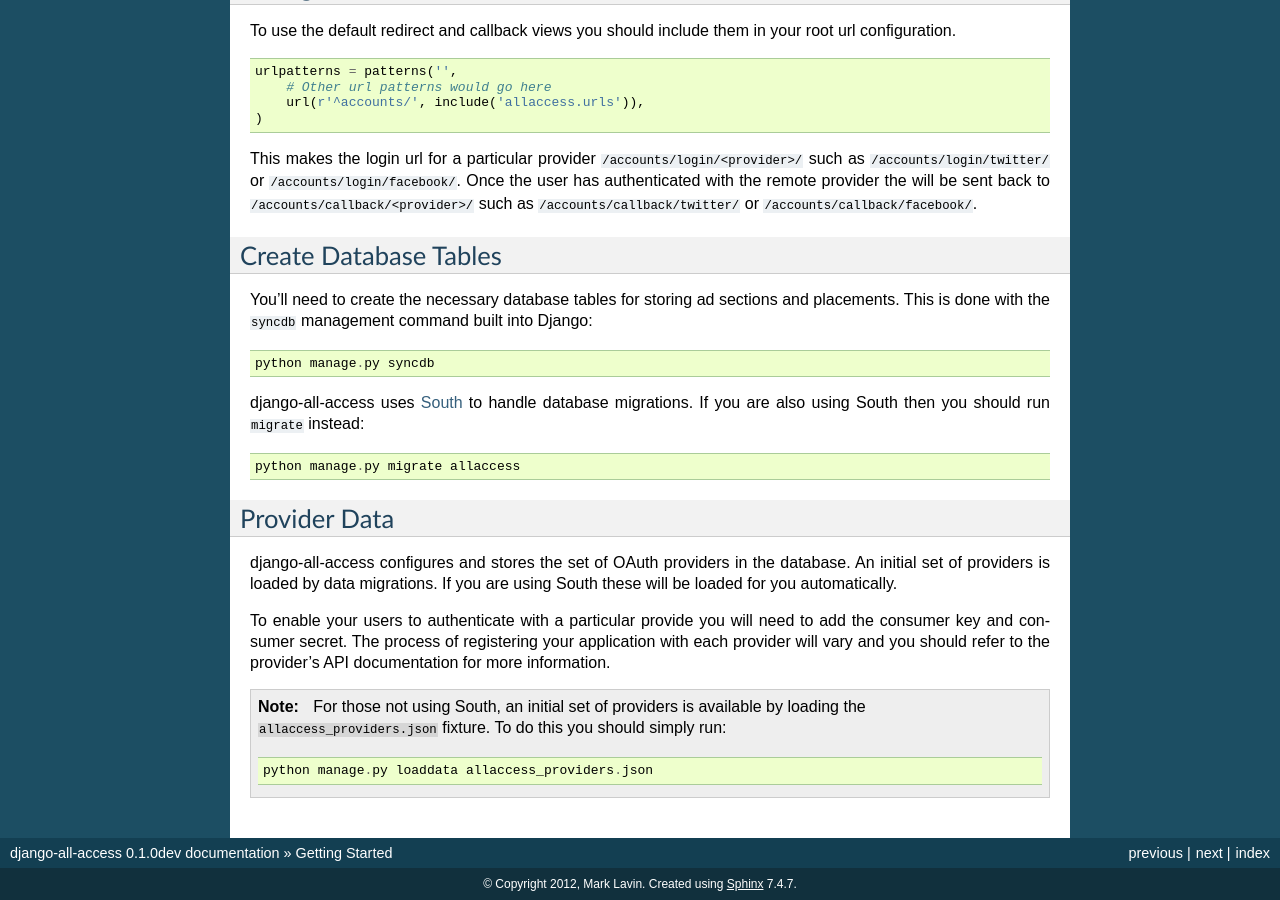
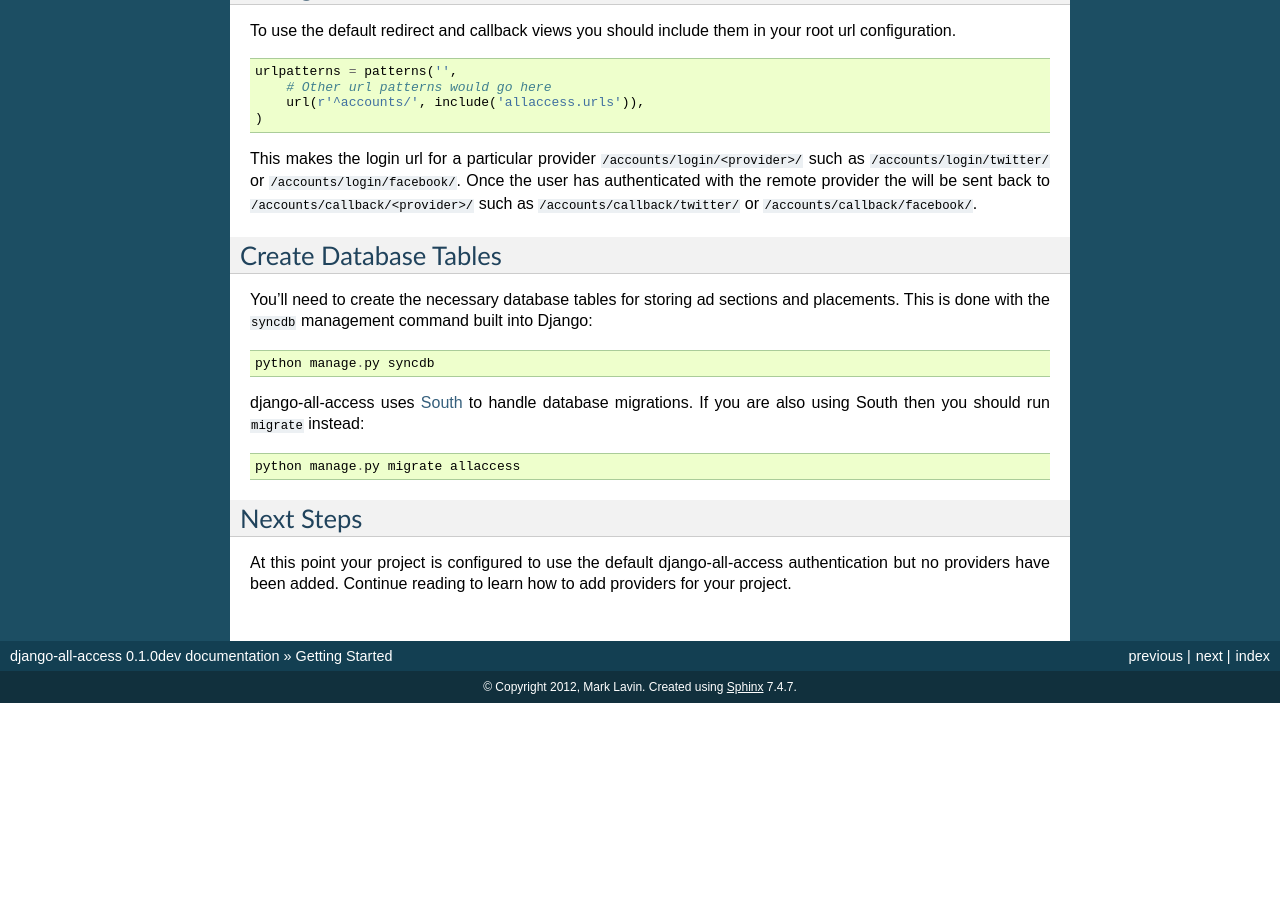
Before and after one commit to mlavin/django-all-access, a Sphinx documentation site: the page built from docs/quick-start.rst, in a window 1280 px wide and 900 px high, scrolled down 702 px. Built offline with Sphinx 7.4.7, drawn with Linux system fonts in a browser that asks for light colours; after the commit the page ends 1405 px from its top, so only the background shows below that; some of the changed text lies outside the part shown.

Commit message:
Include documentation on adding providers.

```diff
--- a/docs/index.rst
+++ b/docs/index.rst
@@ -12,6 +12,7 @@
     :maxdepth: 2
 
     quick-start
+    providers
     releases
 
 
--- a/docs/quick-start.rst
+++ b/docs/quick-start.rst
@@ -74,21 +74,9 @@
     python manage.py migrate allaccess
 
 
-Provider Data
+Next Steps
 ------------------------------------
 
-django-all-access configures and stores the set of OAuth providers in the database.
-An initial set of providers is loaded by data migrations. If you are using South
-these will be loaded for you automatically.
-
-To enable your users to authenticate with a particular provide you will need to add the
-consumer key and consumer secret. The process of registering your application with
-each provider will vary and you should refer to the provider's API documentation
-for more information.
-
-.. note::
-
-    For those not using South, an initial set of providers is available by loading
-    the ``allaccess_providers.json`` fixture. To do this you should simply run::
-
-        python manage.py loaddata allaccess_providers.json
+At this point your project is configured to use the default django-all-access
+authentication but no providers have been added. Continue reading to learn how
+to add providers for your project.
```
Also changed, not shown: docs/providers.rst (added, +93 -0 lines).
